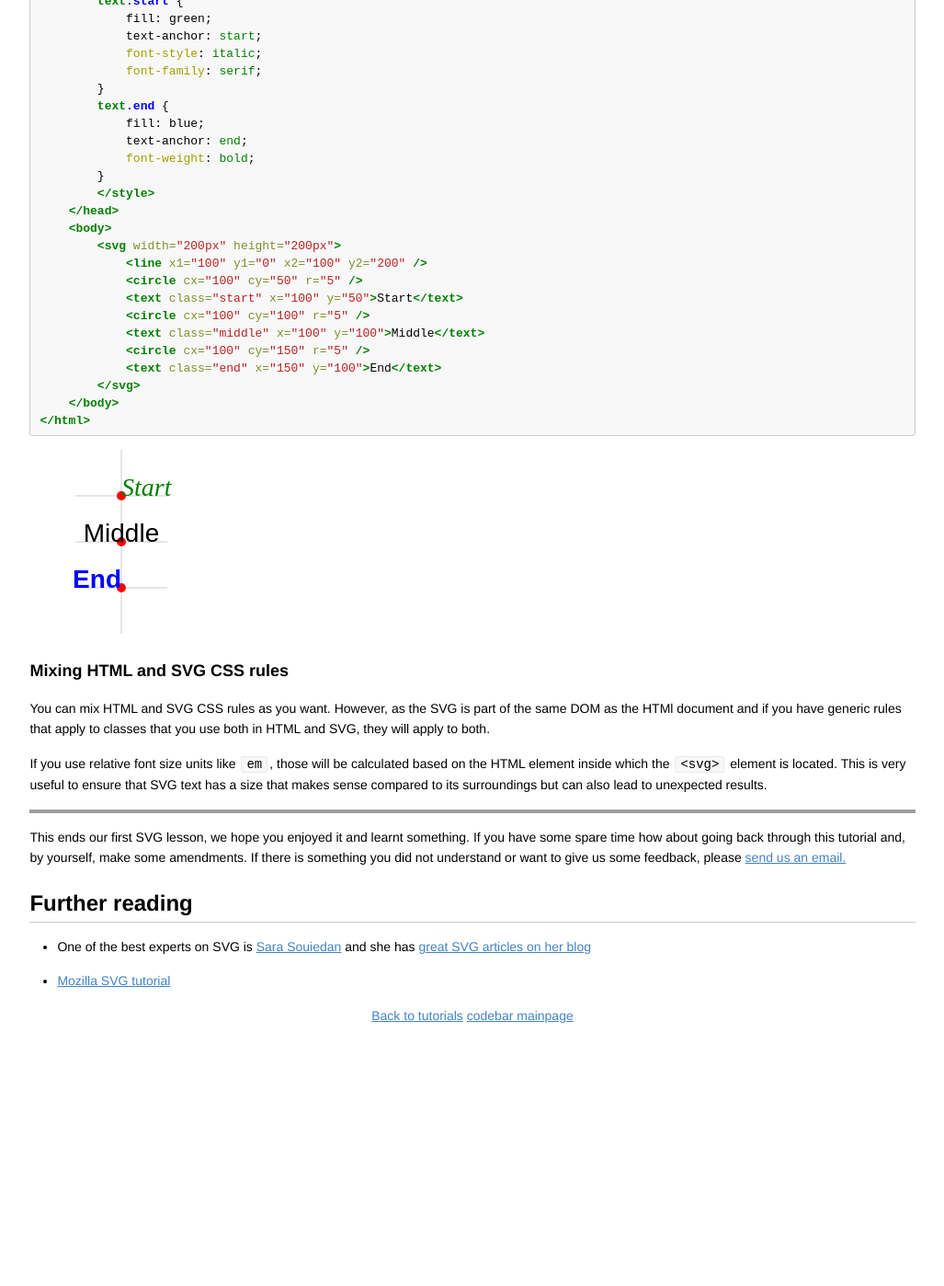
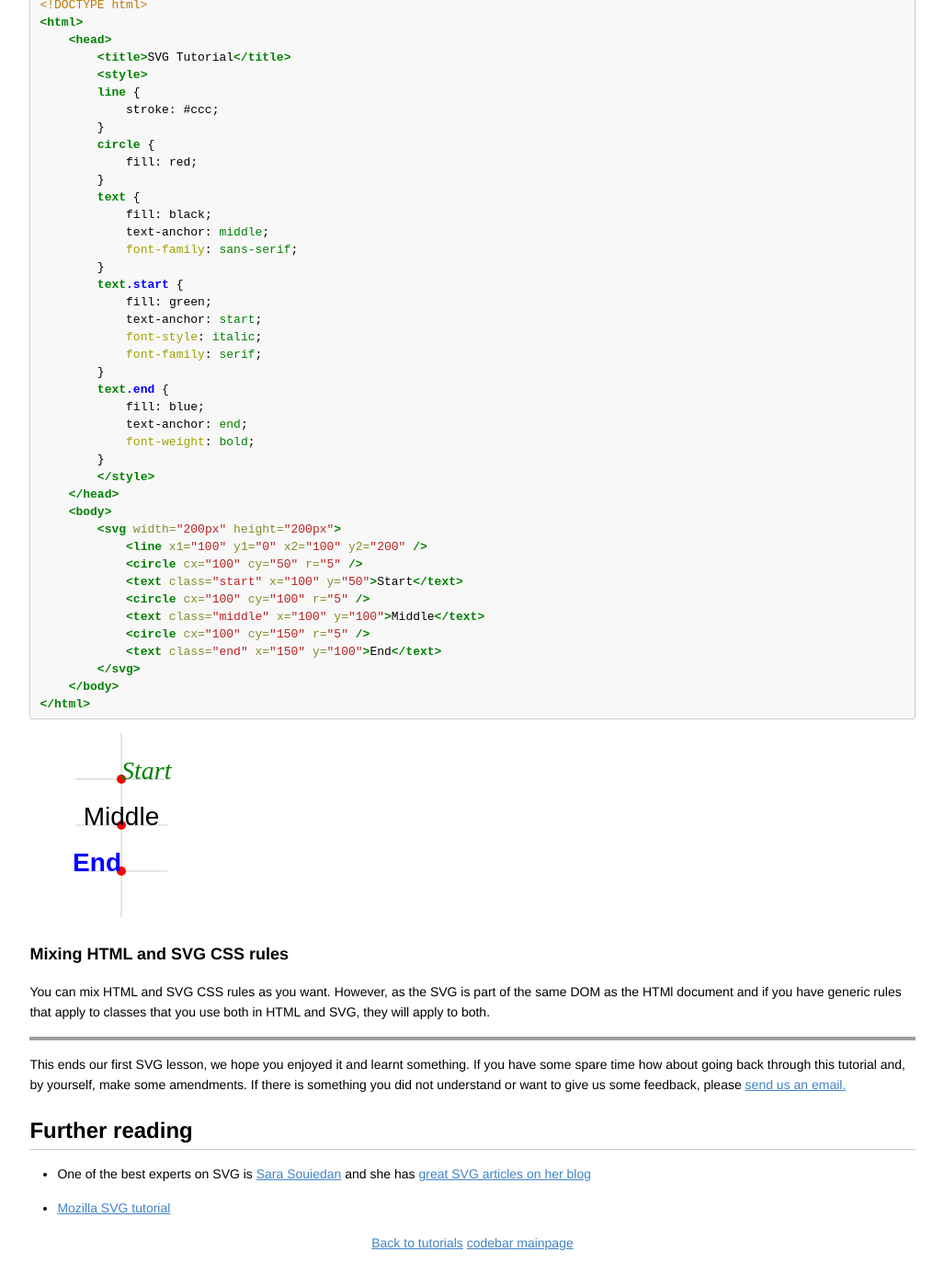
Before and after one commit to codebar/tutorials, a Jekyll site: the page built from svg/lesson1/tutorial.md, in a window 1280 px wide and 1400 px high, scrolled down 9418 px, cut to the strip 0-1398 px from the top of the window. Shown: the whole strip at 92% size, without its empty margins (126-1153 px from the left). Built offline with Jekyll 4.4.1, drawn with Linux system fonts in a browser that asks for light colours; before the commit the page ends 10571 px from its top, so only the background shows below that; some of the changed text lies outside the part shown; grey boxes are pictures that could not be loaded.

Commit message:
Added rounded rectangles, updated example IDs and removed last paragraph on em units

````diff
--- a/svg/lesson1/tutorial.md
+++ b/svg/lesson1/tutorial.md
@@ -182,9 +182,21 @@ previous example with:
 
 Which should show this:
 
-<svg width="200px" height="200px">
+<svg id="example1" width="200px" height="200px">
     <rect x="50" y="50" width="120" height="80" stroke="black" stroke-width="3" fill="red" />
 </svg>
+
+You can draw rounded rectangles by adding `rx` and `ry` attributes:
+
+```html
+<rect x="50" y="50" width="120" height="80" stroke="black" stroke-width="3" fill="red" rx="20" ry="15" />
+```
+
+<svg id="example2" width="200px" height="200px">
+    <rect x="50" y="50" width="120" height="80" stroke="black" stroke-width="3" fill="red"
+        rx="20" ry="15" />
+</svg>
+
 
 ### Circles
 
@@ -202,7 +214,7 @@ Replace the previous `<rect>` tag with this:
 
 Considering we specified a fill colour, this is technically a disc:
 
-<svg width="200px" height="200px">
+<svg id="example3" width="200px" height="200px">
     <circle cx="100" cy="100" r="90" stroke="black" stroke-width="3" fill="green" />
 </svg>
 
@@ -222,7 +234,7 @@ Replace the previous `<circle>` tag with this:
 
 Which should show this:
 
-<svg width="200px" height="200px">
+<svg id="example4" width="200px" height="200px">
     <ellipse cx="100" cy="100" rx="90" ry="60" stroke="black" stroke-width="3" fill="blue" />
 </svg>
 
@@ -242,7 +254,7 @@ Replace the previous `<ellipse>` tag with this:
 
 Which is the first step to create a game of Tetris:
 
-<svg width="200px" height="200px">
+<svg id="example5" width="200px" height="200px">
     <polygon points="25,50 175,50 175,100 75,100 75,150 25,150" stroke="black" stroke-width="3" fill="purple" />
 </svg>
 
@@ -261,7 +273,7 @@ Replace the previous `<polygon>` tag with this:
 
 Which results in an open Tetris piece:
 
-<svg width="200px" height="200px">
+<svg id="example6" width="200px" height="200px">
     <polyline points="25,50 175,50 175,100 75,100 75,150 25,150" stroke="black" stroke-width="3" fill="yellow" />
 </svg>
 
@@ -275,7 +287,7 @@ text to display:
 <text x="50" y="50" font-size="30px" fill="black">Hello SVG!</text>
 ```
 
-<svg width="200px" height="200px">
+<svg id="example7" width="200px" height="200px">
     <text x="50" y="50" font-size="30px" fill="black">Hello SVG!</text>
 </svg>
 
@@ -286,7 +298,7 @@ You can also set the `stroke` property independently to outline the text:
 <text x="50" y="50" font-size="30px" fill="yellow" stroke="black">Hello SVG!</text>
 ```
 
-<svg width="200px" height="200px">
+<svg id="example8" width="200px" height="200px">
     <text x="50" y="50" font-size="30px" fill="yellow" stroke="black">Hello SVG!</text>
 </svg>
 
@@ -294,7 +306,7 @@ The `<text>` tag is designed to position independent pieces of text with no
 concept of layout. In particular, text will not wrap when it reaches the
 boundary of the SVG area, it will just be clipped:
 
-<svg width="200px" height="200px">
+<svg id="example9" width="200px" height="200px">
     <text x="30" y="50" font-size="30px" fill="yellow" stroke="black">Good day SVG!</text>
 </svg>
 
@@ -306,7 +318,7 @@ inside a parent `<text>` tag:
     <tspan x="50" dy="30">SVG!</tspan></text>
 ```
 
-<svg width="200px" height="200px">
+<svg id="example10" width="200px" height="200px">
     <text x="50" y="50" font-size="30px" fill="yellow" stroke="black">Good day
         <tspan x="50" dy="30">SVG!</tspan></text>
 </svg>
@@ -326,7 +338,7 @@ you need to specify the red rectangle first:
 </svg>
 ```
 
-<svg width="200px" height="200px">
+<svg id="example11" width="200px" height="200px">
     <rect x="50" y="50" width="120" height="80" stroke="black" stroke-width="3" fill="red" />
     <rect x="100" y="100" width="80" height="90" stroke="black" stroke-width="3" fill="green" />
 </svg>
@@ -341,7 +353,7 @@ come first:
 </svg>
 ```
 
-<svg width="200px" height="200px">
+<svg id="example12" width="200px" height="200px">
     <rect x="100" y="100" width="80" height="90" stroke="black" stroke-width="3" fill="green" />
     <rect x="50" y="50" width="120" height="80" stroke="black" stroke-width="3" fill="red" />
 </svg>
@@ -396,21 +408,21 @@ do what you expect:
 This results in the following drawing. Hover your mouse over the orange circles
 to see their colour change:
 
-<svg id="style1" width="200px" height="200px">
+<svg id="example13" width="200px" height="200px">
     <style>
-    #style1 circle {
+    #example13 circle {
         fill: orange;
         stroke: black;
         stroke-width: 2;
     }
-    #style1 circle.green {
+    #example13 circle.green {
         fill: green;
         stroke-width: 5;
     }
-    #style1 #red {
+    #example13 #red {
         fill: red;
     }
-    #style1 :hover {
+    #example13 :hover {
         fill: purple;
     }
     </style>
@@ -472,28 +484,28 @@ in particular the same font related properties as HTML text as well as the
 </html>
 ```
 
-<svg id="style2" width="200px" height="200px">
+<svg id="example14" width="200px" height="200px">
     <style>
-    #style2 line {
+    #example14 line {
         stroke: #ccc;
     }
-    #style2 circle {
+    #example14 circle {
         fill: red;
         stroke: none;
     }
-    #style2 text {
+    #example14 text {
         fill: black;
         text-anchor: middle;
         font-size: 2em;
         font-family: sans-serif;
     }
-    #style2 text.start {
+    #example14 text.start {
         fill: green;
         text-anchor: start;
         font-style: italic;
         font-family: serif;
     }
-    #style2 text.end {
+    #example14 text.end {
         fill: blue;
         text-anchor: end;
         font-weight: bold;
@@ -517,11 +529,6 @@ You can mix HTML and SVG CSS rules as you want. However, as the SVG is part of
 the same DOM as the HTMl document and if you have generic rules that apply to
 classes that you use both in HTML and SVG, they will apply to both.
 
-If you use relative font size units like `em`, those will be calculated based
-on the HTML element inside which the `<svg>` element is located. This is very
-useful to ensure that SVG text has a size that makes sense compared to its
-surroundings but can also lead to unexpected results.
-
 -----
 This ends our first SVG lesson, we hope you enjoyed it and learnt something.
 If you have some spare time how about going back through this tutorial and,
````
